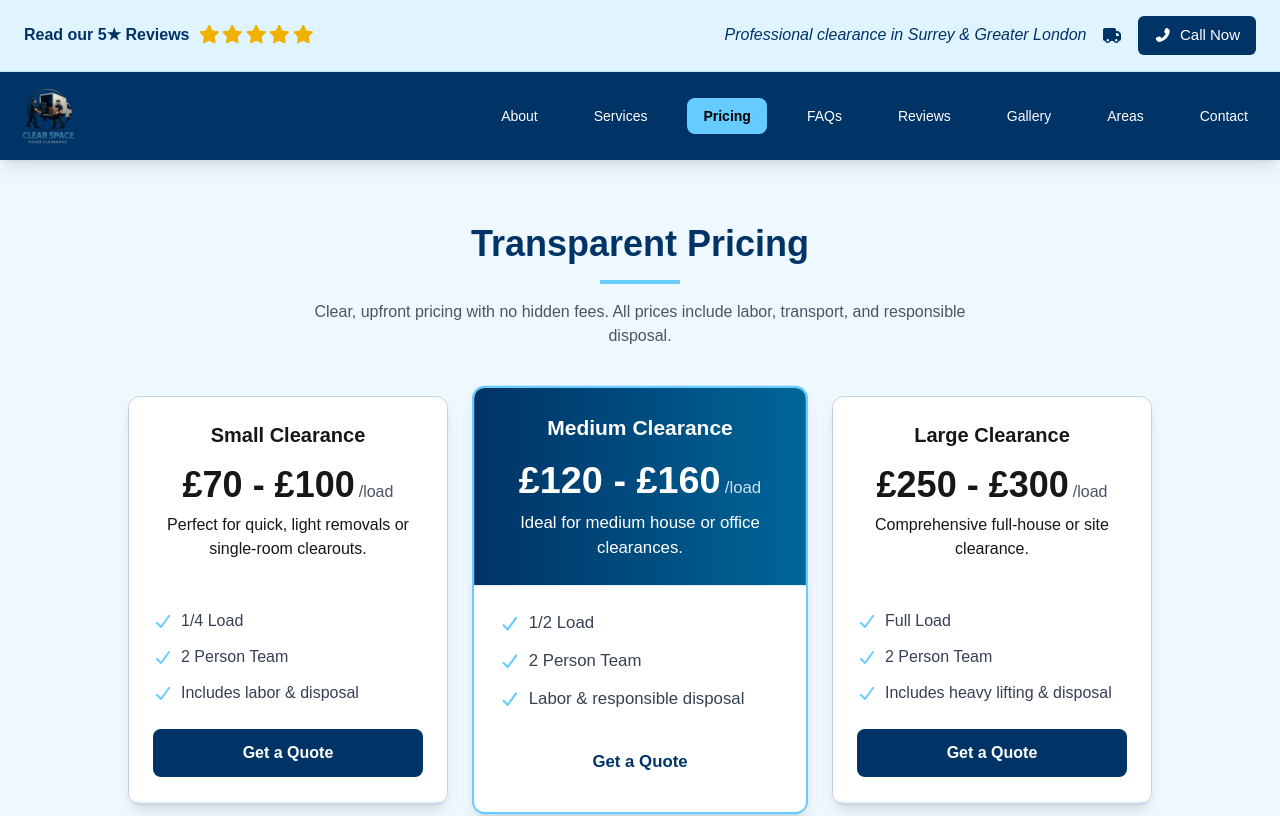
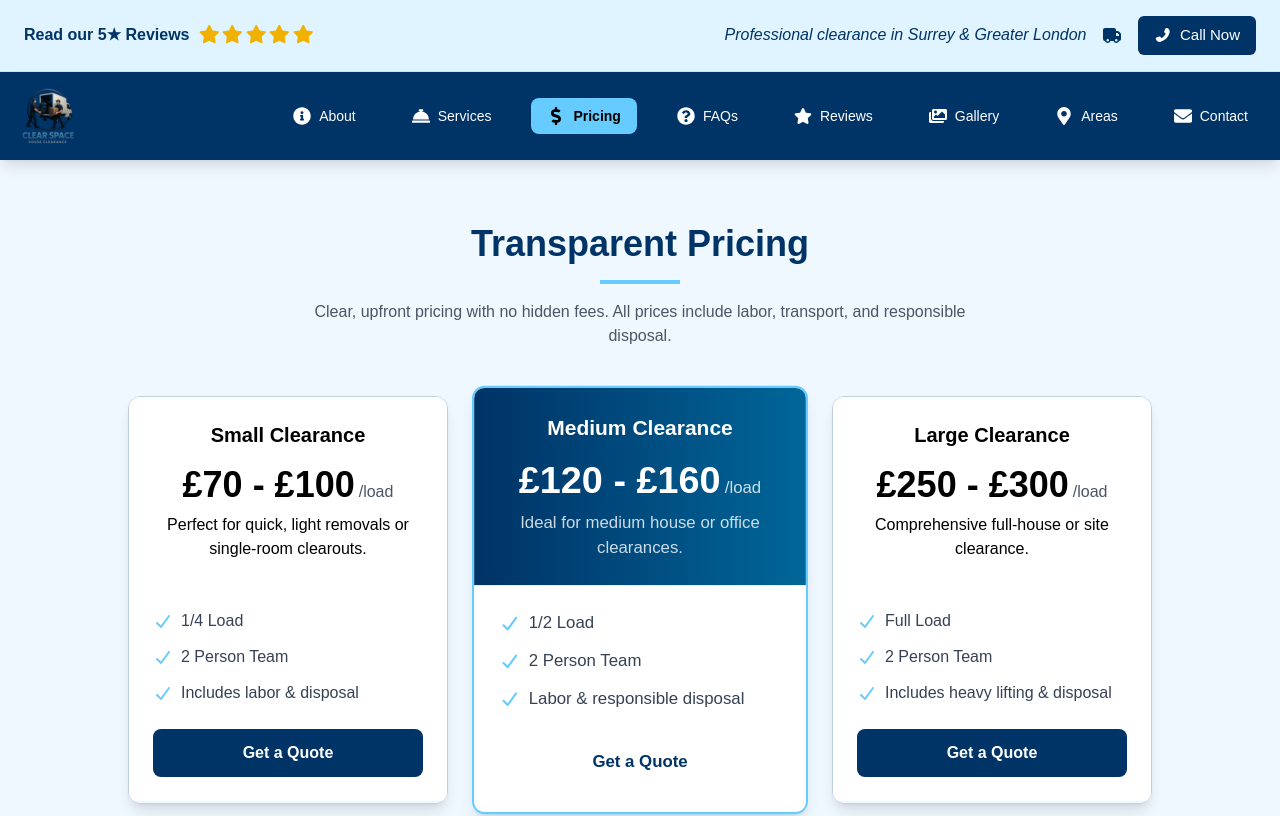
Before and after one commit to shankar-01/clear_space_website, a Next.js app: page /pricing in a window 1280 px wide. Shown: the top 816 px of the page. Built offline with nearby package versions, Linux system fonts and the light colour scheme.

Commit message:
solved dehyderation issue and also setted menu and pricing cards for mobile view

```diff
--- a/src/app/layout.tsx
+++ b/src/app/layout.tsx
@@ -7,7 +7,7 @@ import { config } from "@fortawesome/fontawesome-svg-core";
 import Head from "next/head";
 import ReviewBanner from "@/components/reviews";
 import Navbar from "@/components/navbar";
-import Footer from "@/components/footer";
+import FooterSection from "@/components/footer";
 config.autoAddCss = false;
 
 const geistSans = Geist({
@@ -32,23 +32,24 @@ export default function RootLayout({
 }>) {
   return (
     <html lang="en">
+      <Head>
+        <title>Clear Space | Professional Property Clearance Services</title>
+        <meta name="description" content="Professional property clearance services across Surrey and London. House clearance, garden clearance, loft clearance and more." />
+        <link rel="icon" href="/favicon.ico" />
+      </Head>
       <body
         className={`${geistSans.variable} ${geistMono.variable} antialiased`}
       >
         <div className="min-h-screen bg-gray-50">
       <ReviewBanner />
-      <Head>
-        <title>Clear Space | Professional Property Clearance Services</title>
-        <meta name="description" content="Professional property clearance services across Surrey and London. House clearance, garden clearance, loft clearance and more." />
-        <link rel="icon" href="/favicon.ico" />
-      </Head>
+
 
       {/* Header */}
 
           <Navbar />
 
         {children}
-        <Footer />
+        <FooterSection />
     </div>
       </body>
     </html>
--- a/src/components/footer.tsx
+++ b/src/components/footer.tsx
@@ -13,7 +13,7 @@ import {
   faMapMarkerAlt,
 } from "@fortawesome/free-solid-svg-icons";
 
-export default function Footer() {
+export default function FooterSection() {
   return (
     <footer className="bg-[#e6f3ff] text-[#003366] py-12">
       <div className="container mx-auto px-4">
@@ -21,7 +21,7 @@ export default function Footer() {
           {/* Logo and Description */}
           <div>
             <div className="flex items-center mb-4">
-              <img src="/logo1.png" alt="Clear Space Logo" className="w-fit h-15 mr-2" />
+              <img src="/logo1.png" alt="Clear Space Logo" className="w-max-30 w-fit h-15 mr-2" />
               <h3 className="text-xl font-bold">Clear Space</h3>
             </div>
             <p className="text-[#003366cc] mb-4 text-sm">
@@ -108,6 +108,7 @@ export default function Footer() {
 
             </ul>
           </div>
+
         </div>
 
         {/* Footer Bottom */}
--- a/src/components/navbar.tsx
+++ b/src/components/navbar.tsx
@@ -4,6 +4,16 @@ import Link from "next/link";
 import { usePathname } from "next/navigation";
 import { useState, useEffect } from "react";
 import { motion, AnimatePresence } from "framer-motion";
+import {
+  FaInfoCircle,
+  FaConciergeBell,
+  FaDollarSign,
+  FaQuestionCircle,
+  FaStar,
+  FaImages,
+  FaMapMarkerAlt,
+  FaEnvelope,
+} from "react-icons/fa";
 
 export default function Navbar() {
   const pathname = usePathname();
@@ -32,14 +42,14 @@ export default function Navbar() {
     pathname === href || pathname.startsWith(href + "/");
 
   const menuItems = [
-    { title: "About", href: "/about" },
-    { title: "Services", href: "/services" },
-    { title: "Pricing", href: "/pricing" },
-    { title: "FAQs", href: "/faqs" },
-    { title: "Reviews", href: "/reviews" },
-    { title: "Gallery", href: "/gallery" },
-    { title: "Areas", href: "/coverage" },
-    { title: "Contact", href: "/contact" },
+    { title: "About", href: "/about", icon: <FaInfoCircle /> },
+    { title: "Services", href: "/services", icon: <FaConciergeBell /> },
+    { title: "Pricing", href: "/pricing", icon: <FaDollarSign /> },
+    { title: "FAQs", href: "/faqs", icon: <FaQuestionCircle /> },
+    { title: "Reviews", href: "/reviews", icon: <FaStar /> },
+    { title: "Gallery", href: "/gallery", icon: <FaImages /> },
+    { title: "Areas", href: "/coverage", icon: <FaMapMarkerAlt /> },
+    { title: "Contact", href: "/contact", icon: <FaEnvelope /> },
   ];
 
   return (
@@ -61,10 +71,20 @@ export default function Navbar() {
           </Link>
         </motion.div>
 
+        {/* Desktop Nav */}
+        <nav className="hidden lg:flex lg:items-center lg:gap-6">
+          <ul className="flex gap-6 items-center">
+            {menuItems.map((item) => (
+              <NavItem key={item.title} item={item} isActive={isActive(item.href)} />
+            ))}
+          </ul>
+        </nav>
+
         {/* Mobile Menu Button */}
+        <div className="lg:hidden">
           <button
             type="button"
-          className="lg:hidden flex items-center gap-2 text-white"
+            className="flex items-center gap-2 text-white"
             onClick={toggleMobileMenu}
             aria-label="Toggle menu"
           >
@@ -76,35 +96,28 @@ export default function Navbar() {
               <i className={`fas ${isMobileMenuOpen ? "fa-times" : "fa-bars"} text-xl`} />
             </motion.span>
           </button>
+        </div>
+      </div>
 
-        {/* Nav Items */}
-        <nav className={`lg:flex lg:items-center lg:gap-6 ${isMobileView ? "block" : ""}`}>
-          {isMobileView ? (
+      {/* Mobile Nav Menu */}
       <AnimatePresence>
-              {isMobileMenuOpen && (
-                <motion.ul
+        {isMobileMenuOpen && isMobileView && (
+          <motion.nav
             key="mobile-menu"
             initial={{ height: 0, opacity: 0 }}
             animate={{ height: "auto", opacity: 1 }}
             exit={{ height: 0, opacity: 0 }}
             transition={{ duration: 0.3 }}
-                  className="flex flex-col gap-2 mt-4 bg-[#003366] px-2 py-4 rounded-lg shadow-lg"
+            className="lg:hidden px-4"
           >
-                  {menuItems.map((item) => (
-                    <NavItem key={item.title} item={item} isActive={isActive(item.href)} />
-                  ))}
-                </motion.ul>
-              )}
-            </AnimatePresence>
-          ) : (
-            <ul className="flex gap-6 items-center">
+            <ul className="flex flex-col gap-2 mt-4 bg-[#003366] px-4 py-4 rounded-lg shadow-lg">
               {menuItems.map((item) => (
                 <NavItem key={item.title} item={item} isActive={isActive(item.href)} />
               ))}
             </ul>
+          </motion.nav>
         )}
-        </nav>
-      </div>
+      </AnimatePresence>
     </header>
   );
 }
@@ -113,20 +126,21 @@ function NavItem({
   item,
   isActive,
 }: {
-  item: { title: string; href: string };
+  item: { title: string; href: string; icon?: React.ReactNode };
   isActive: boolean;
 }) {
   return (
     <li className="list-none">
       <Link
         href={item.href}
-        className={`block px-4 py-2 rounded-lg text-sm transition-all relative
+        className={`flex items-center gap-2 px-4 py-2 rounded-lg text-sm transition-all relative
         ${
           isActive
             ? "bg-[#66CCFF] text-black font-semibold"
             : "hover:bg-white/10 hover:text-[#66CCFF]"
         }`}
       >
+        {item.icon && <span className="text-lg">{item.icon}</span>}
         {item.title}
       </Link>
     </li>
--- a/src/components/pricingsection.tsx
+++ b/src/components/pricingsection.tsx
@@ -76,9 +76,9 @@ export default function PricingSection() {
                                         : 'bg-white'
                                     }`}
                             >
-                                <h3 className="text-xl font-bold">{plan.type}</h3>
+                                <h3 className={`text-xl font-bold text-black ${index === 1 ? 'text-white' : ''}`}>{plan.type}</h3>
                                 <div className="mt-4">
-                                    <span className="text-4xl font-bold">{plan.price}</span>
+                                    <span className={`text-4xl font-bold text-black ${index === 1 ? 'text-white' : ''}`}>{plan.price}</span>
                                     <span
                                         className={`ml-1 ${index === 1 ? 'text-white/80' : 'text-gray-600'
                                             }`}
@@ -86,7 +86,7 @@ export default function PricingSection() {
                                         /load
                                     </span>
                                 </div>
-                                <p className="mt-2">{plan.description}</p>
+                                <p className={`mt-2 text-black ${index === 1 ? 'text-white/80' : ''}`}>{plan.description}</p>
                             </div>
                             <div className="p-6 bg-white">
                                 <ul className="space-y-3 text-gray-700">
```
Lines whose indentation alone changed are shown as unchanged.
